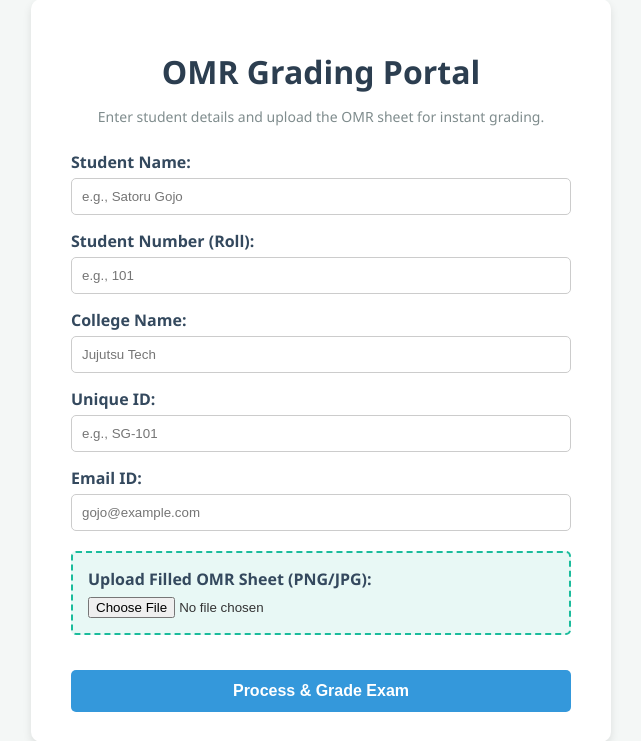
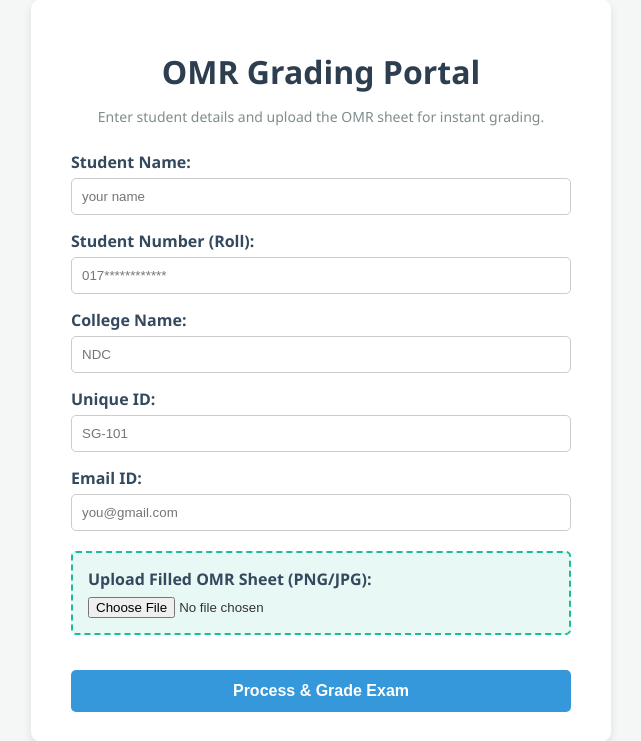
Before and after one commit to priontosarker1-debug/web_omr_onlineXoffline, a Flask app: page / in a window 1280 px wide. Shown: the part 49-790 px from the top of the page, without its empty margins (319-960 px from the left). Run offline with Flask 3, Linux system fonts and the light colour scheme.

Commit message:
Describe your change here

```diff
--- a/templates/index.html
+++ b/templates/index.html
@@ -15,27 +15,27 @@
 
             <div class="form-group">
                 <label>Student Name:</label>
-                <input type="text" name="student_name" placeholder="e.g., Satoru Gojo" required>
+                <input type="text" name="student_name" placeholder="your name" required>
             </div>
 
             <div class="form-group">
                 <label>Student Number (Roll):</label>
-                <input type="text" name="student_number" placeholder="e.g., 101" required>
+                <input type="text" name="student_number" placeholder="017************" required>
             </div>
 
             <div class="form-group">
                 <label>College Name:</label>
-                <input type="text" name="college_name" placeholder="Jujutsu Tech" required>
+                <input type="text" name="college_name" placeholder="NDC" required>
             </div>
 
             <div class="form-group">
                 <label>Unique ID:</label>
-                <input type="text" name="unique_id" placeholder="e.g., SG-101" required>
+                <input type="text" name="unique_id" placeholder="SG-101" required>
             </div>
 
             <div class="form-group">
                 <label>Email ID:</label>
-                <input type="email" name="email_id" placeholder="gojo@example.com" required>
+                <input type="email" name="email_id" placeholder="you@gmail.com" required>
             </div>
 
             <div class="form-group upload-box">
```
